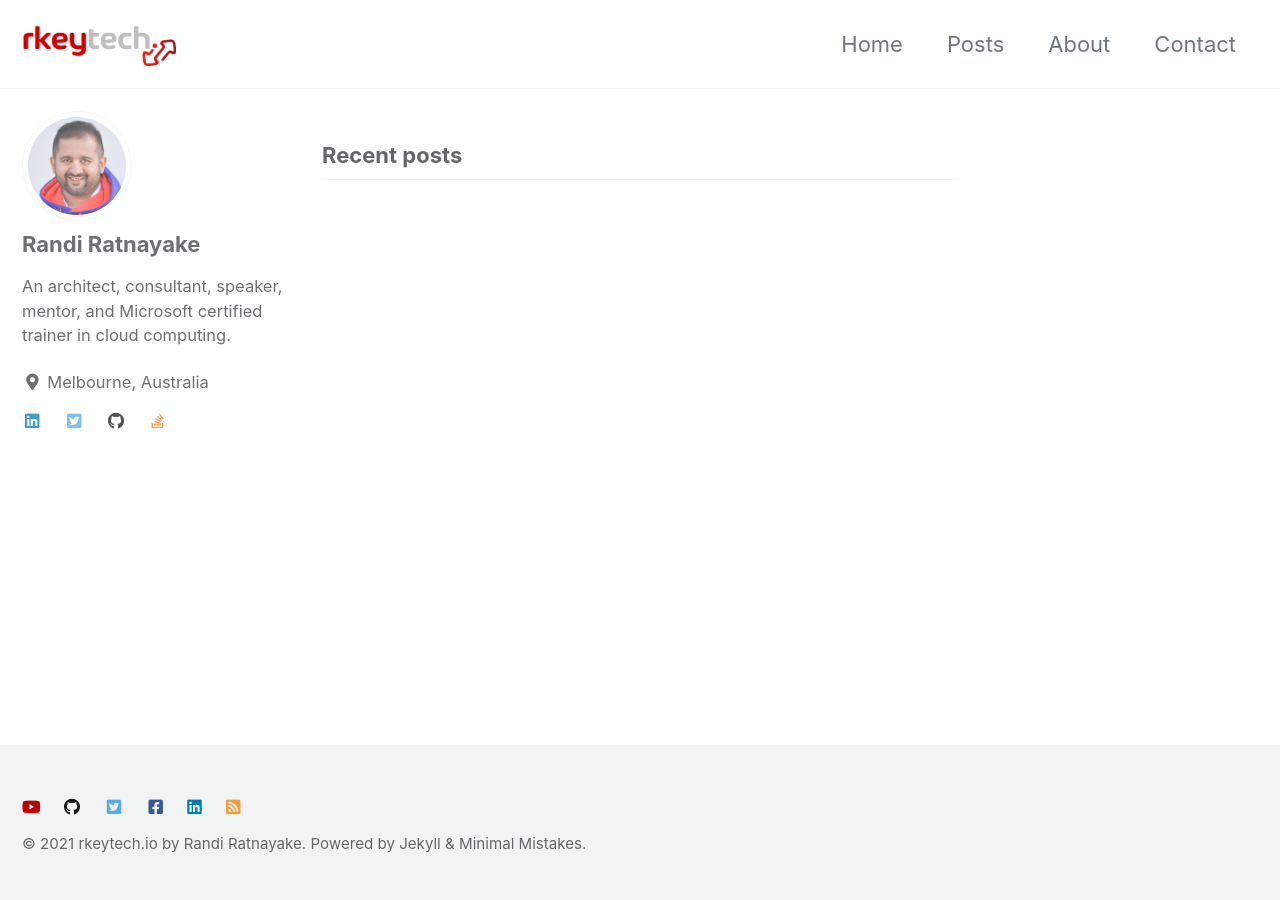
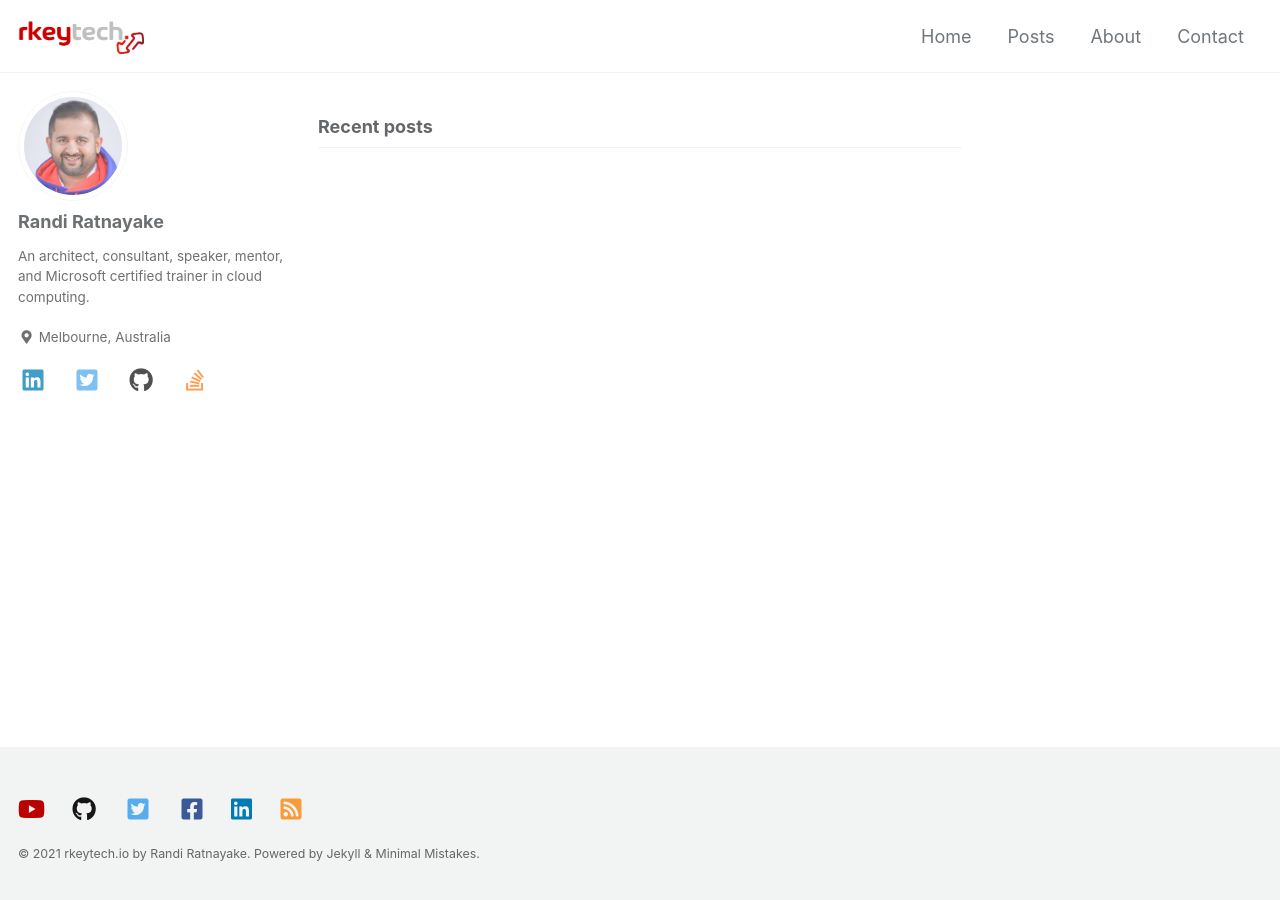
Before and after one commit to rkeytechio/rkeytechio, a Jekyll site: the page built from index.html, in a window 1280 px wide. Built offline with Jekyll 4.4.1, drawn with Linux system fonts in a browser that asks for light colours; cached includes are drawn as plain includes; the list of posts is cut into pages by our own code.

Commit message:
Font Size Alignment

```diff
--- a/_sass/minimal-mistakes/_footer.scss
+++ b/_sass/minimal-mistakes/_footer.scss
@@ -78,6 +78,7 @@
   }
 
   .social-icons {
+    font-size: xx-large;
     a {
       white-space: nowrap;
     }
--- a/_sass/minimal-mistakes/_reset.scss
+++ b/_sass/minimal-mistakes/_reset.scss
@@ -8,7 +8,7 @@
   /* apply a natural box layout model to all elements */
   box-sizing: border-box;
   background-color: $background-color;
-  font-size: 16px;
+  font-size: 18px !important;
 
   @include breakpoint($medium) {
     font-size: 18px;
```
